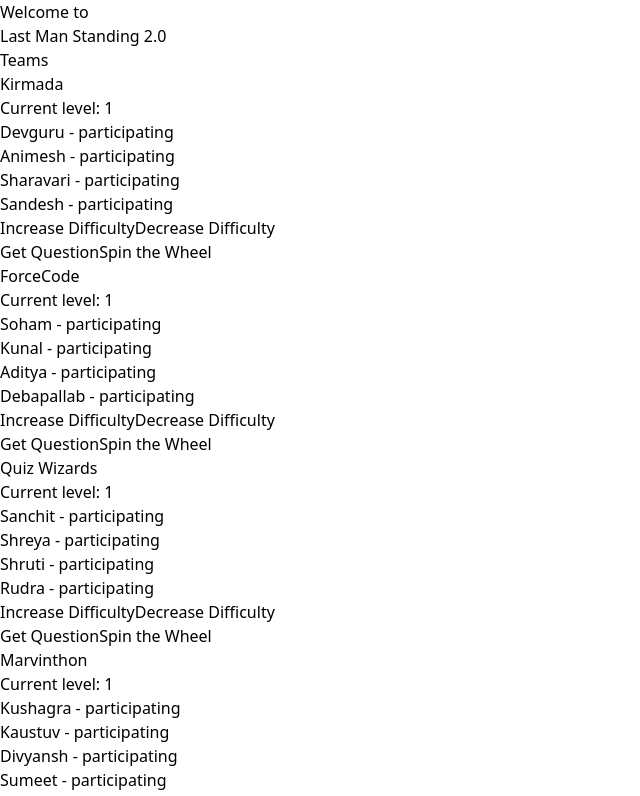
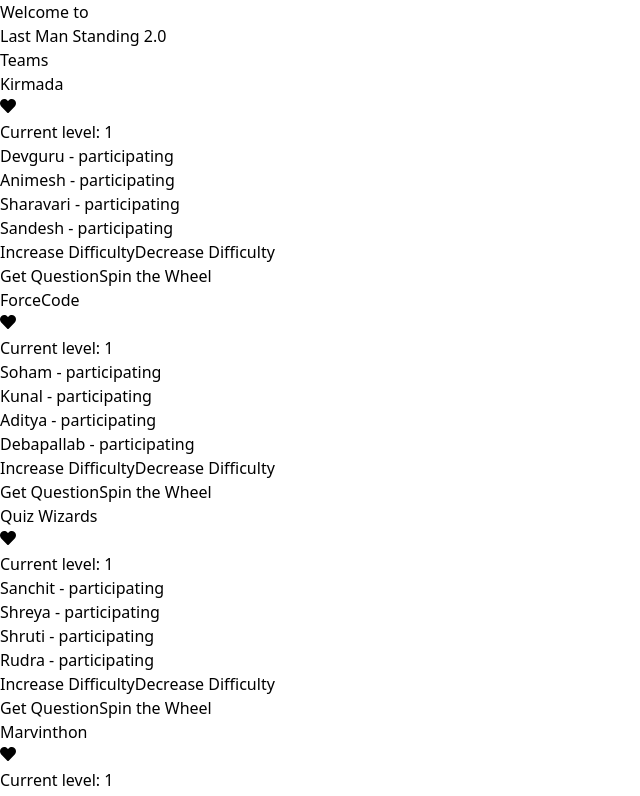
Before and after one commit to DebdipWritesCode/LastManStanding, a React (Vite) app: page / in a window 1280 px wide. Shown: the top 796 px of the page, without its empty margins (0-640 px from the left). Built offline with nearby package versions, Linux system fonts and the light colour scheme.

Commit message:
add lifeline

```diff
--- a/package.json
+++ b/package.json
@@ -14,7 +14,8 @@
     "postcss": "^8.4.47",
     "react": "^18.3.1",
     "react-custom-roulette": "^1.4.1",
-    "react-dom": "^18.3.1"
+    "react-dom": "^18.3.1",
+    "react-icons": "^5.5.0"
   },
   "devDependencies": {
     "@eslint/js": "^9.11.1",
--- a/src/components/TeamBlock.jsx
+++ b/src/components/TeamBlock.jsx
@@ -1,6 +1,7 @@
 import React, { useState, useEffect, useRef } from 'react';
 import { level1Ques, level2Ques, level3Ques, level4Ques, level5Ques } from '../data/quesData';
 import RouletteModal from './RouletteModal';
+import { FaHeart } from "react-icons/fa";
 
 const TeamBlock = ({ team, index, handleDifficultyChange, handleToggleMemberStatus }) => {
   const [showModal, setShowModal] = useState(false);
@@ -11,6 +12,7 @@ const TeamBlock = ({ team, index, handleDifficultyChange, handleToggleMemberStat
   const [showAnswer, setShowAnswer] = useState(false);
   const [isTimerStarted, setIsTimerStarted] = useState(false);
   const [isPaused, setIsPaused] = useState(false);
+  const [isLifelineUsed, setIsLifelineUsed] = useState(false);
 
   const timerRef = useRef(null);
 
@@ -93,6 +95,10 @@ const TeamBlock = ({ team, index, handleDifficultyChange, handleToggleMemberStat
     startInterval();
   };
 
+  const toogleLifeline = () => {
+    setIsLifelineUsed((prev) => !prev);
+  };
+
   const handleEndTimer = () => {
     setIsTimerStarted(false);
     clearInterval(timerRef.current);
@@ -116,8 +122,13 @@ const TeamBlock = ({ team, index, handleDifficultyChange, handleToggleMemberStat
 
   return (
     <div className="p-4 border rounded-lg shadow-md mb-4" key={index}>
-      <h3 className="text-2xl font-bold">{team.name}</h3>
-      <p className='font-bold'>Current level: {team.difficulty_level}</p>
+      <div className="flex items-center justify-between">
+        <h3 className="text-2xl font-bold">{team.name}</h3>
+        <button onClick={toogleLifeline} className="focus:outline-none">
+          <FaHeart className={`text-2xl ${!isLifelineUsed ? "text-red-500" : "text-gray-400"}`} />
+        </button>
+      </div>
+      <p className="font-bold">Current level: {team.difficulty_level}</p>
 
       <div className='font-bold text-xl'>
         {team.members.map((member, memberIndex) => (
```
Also changed, not shown: 1 other file (tests, documents, lock files or other folders).
